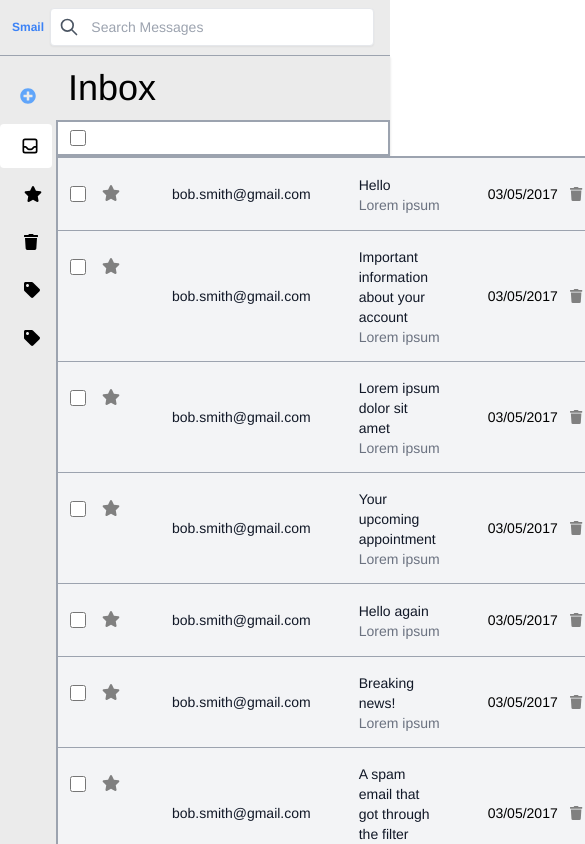
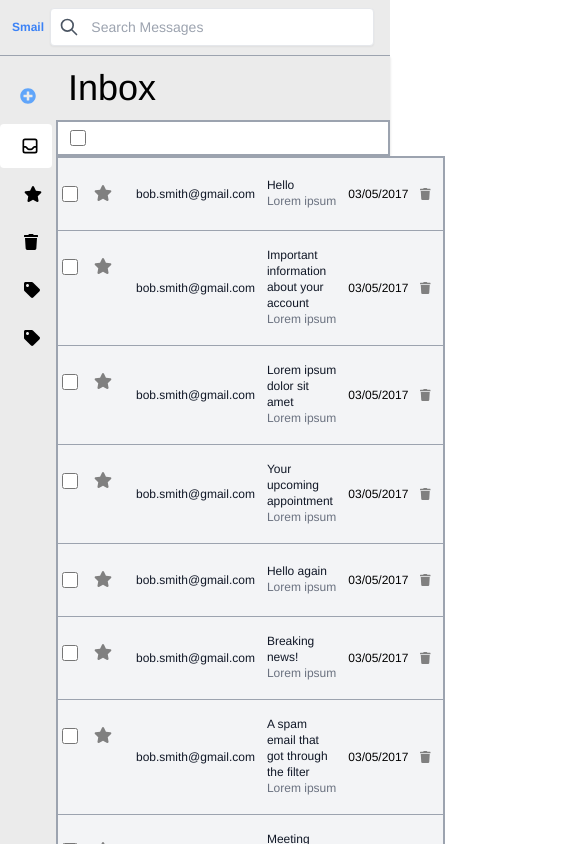
Before and after one commit to johnmberger/smail, a Vue app: page / in a window 390 px wide. Shown: the top 844 px of the page, 585 px wide, since content can reach past the window. Built offline with nearby package versions, Linux system fonts and the light colour scheme.

Commit message:
fix responsiveness

```diff
--- a/src/components/InboxTable.vue
+++ b/src/components/InboxTable.vue
@@ -15,13 +15,14 @@
         >
           <td
             class="
-              px-3
+              px-1
+              md:px-3
               py-6
+              flex-1
               whitespace-nowrap
               flex flex-column
               justify-center
               items-center
-              h-full
             "
           >
             <input
@@ -49,24 +50,42 @@
               />
             </button>
           </td>
-          <td class="px-6 py-4">
+          <td class="px-1 md:px-6 py-4">
             <div class="flex items-center">
               <div class="ml-4">
-                <div class="text-sm font-medium text-gray-900">
+                <div class="text-xs md:text-sm font-medium text-gray-900">
                   {{ message.sender }}
                 </div>
               </div>
             </div>
           </td>
-          <td class="px-6 py-4">
-            <div class="text-sm text-gray-900">{{ message.subject }}</div>
+          <td class="px-2 md:px-6 py-4">
+            <div class="text-xs md:text-sm text-gray-900">
+              {{ message.subject }}
+            </div>
             <div
-              class="text-sm text-gray-500 message-body overflow-ellipsis"
+              class="
+                text-xs
+                md:text-sm
+                text-gray-500
+                message-body
+                overflow-ellipsis
+              "
               v-html="message.body"
             ></div>
           </td>
           <td
-            class="px-6 py-4 whitespace-nowrap text-right text-sm font-medium"
+            class="
+              px-1
+              pr-3
+              md:px-6
+              md:pr-6
+              py-4
+              whitespace-nowrap
+              text-right text-xs
+              md:text-sm
+              font-medium
+            "
             :title="message.date"
           >
             <span>{{ formatDate(message.date) }}</span>
```
